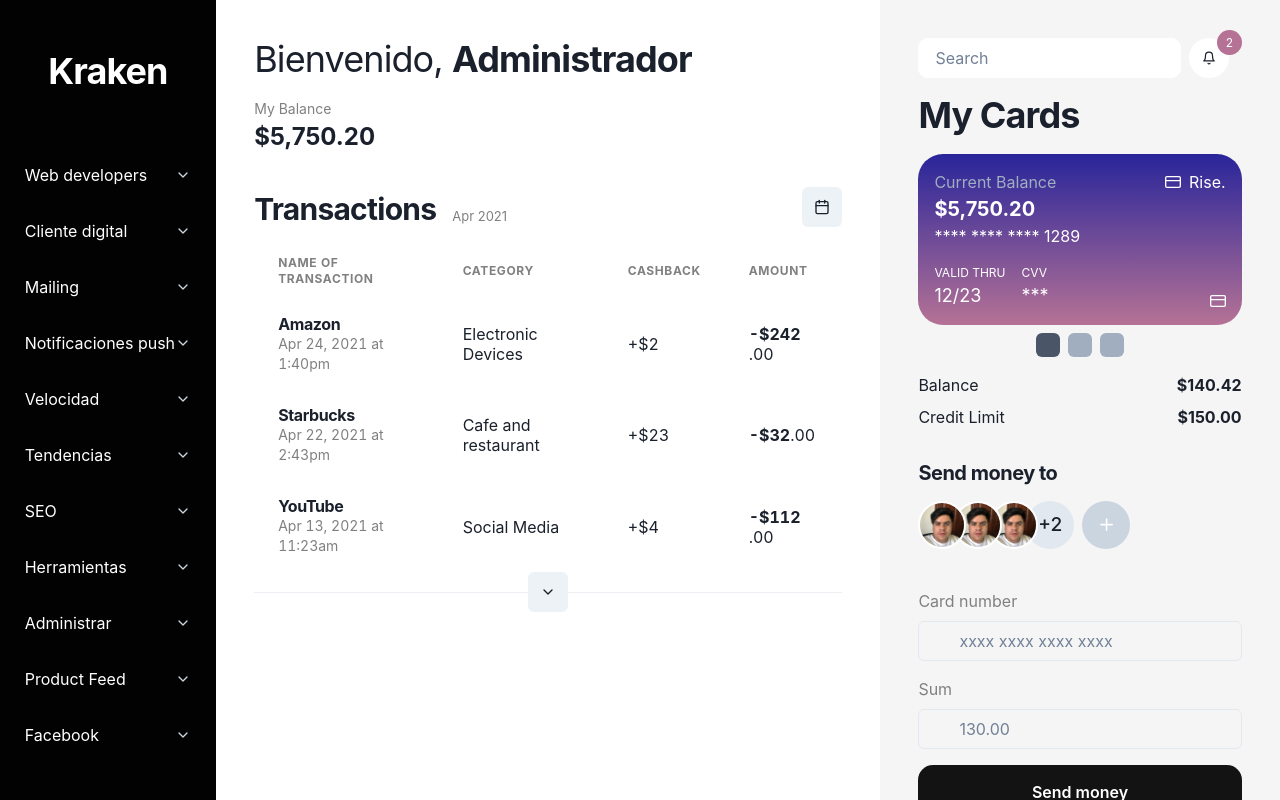
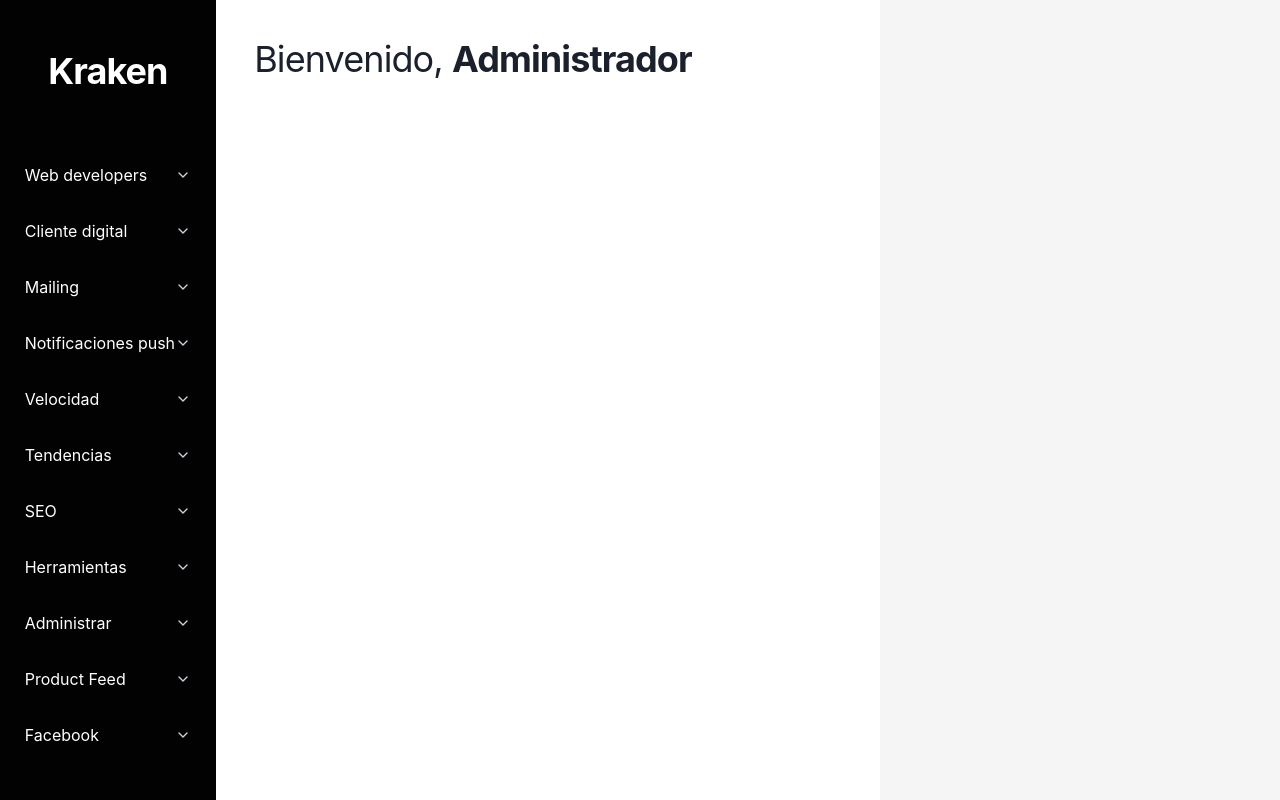
Before and after one commit to luis88l/chakraken, a Next.js app: page /dashboard in a window 1280 px wide. Built offline with nearby package versions, Linux system fonts and the light colour scheme.

Commit message:
commenting layour

```diff
--- a/src/pages/dashboard/index.tsx
+++ b/src/pages/dashboard/index.tsx
@@ -57,7 +57,7 @@ export default function index() {
 						{userData.nb_nombre}
 					</Flex>
 				</Heading>
-				<Text color="gray" fontSize="sm">
+				{/* <Text color="gray" fontSize="sm">
 					My Balance
 				</Text>
 				<Text fontWeight="bold" fontSize="2xl">
@@ -242,7 +242,7 @@ export default function index() {
 						/>
 						<Divider />
 					</Flex>
-				</Flex>
+				</Flex> */}
 			</Flex>
 			{/* column 3 */}
 			<Flex
@@ -253,7 +253,7 @@ export default function index() {
 				overflow="auto"
 				minW={[null, null, "300px", "300px", "400px"]}
 			>
-				<Flex alignContent="center">
+				{/* <Flex alignContent="center">
 					<InputGroup
 						bgColor="#fff"
 						mb={4}
@@ -498,7 +498,7 @@ export default function index() {
 					borderRadius={15}
 				>
 					Send money
-				</Button>
+				</Button> */}
 			</Flex>
 		</Flex>
 	);
```
